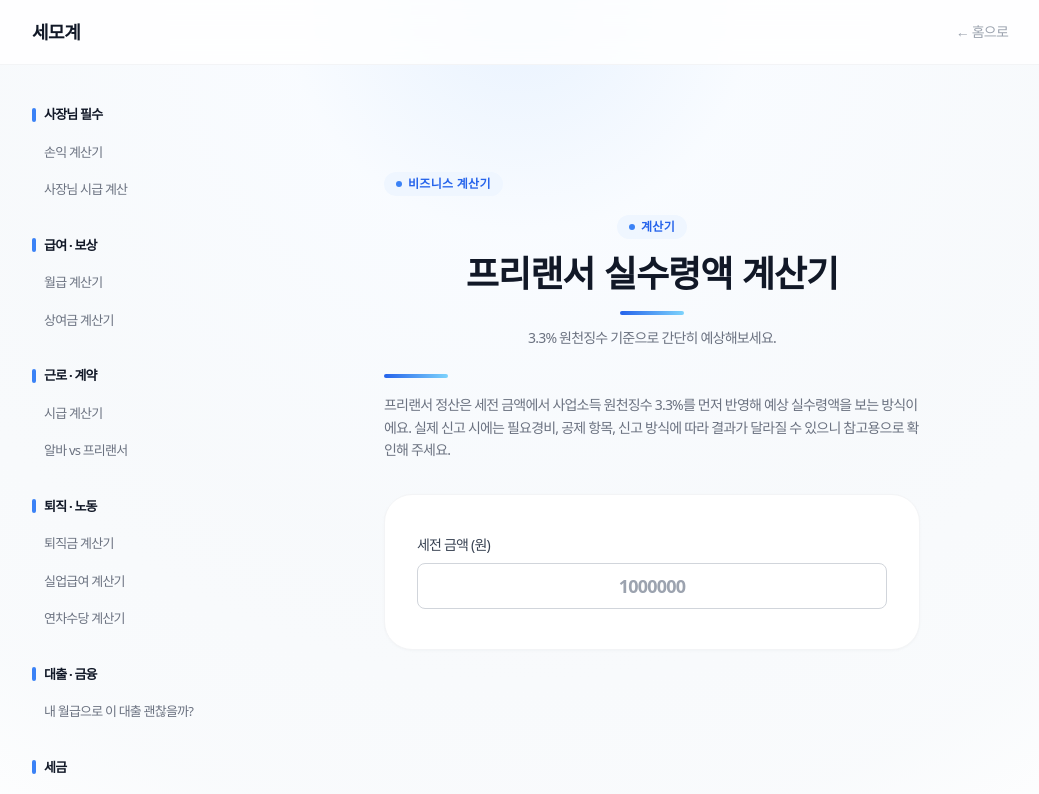
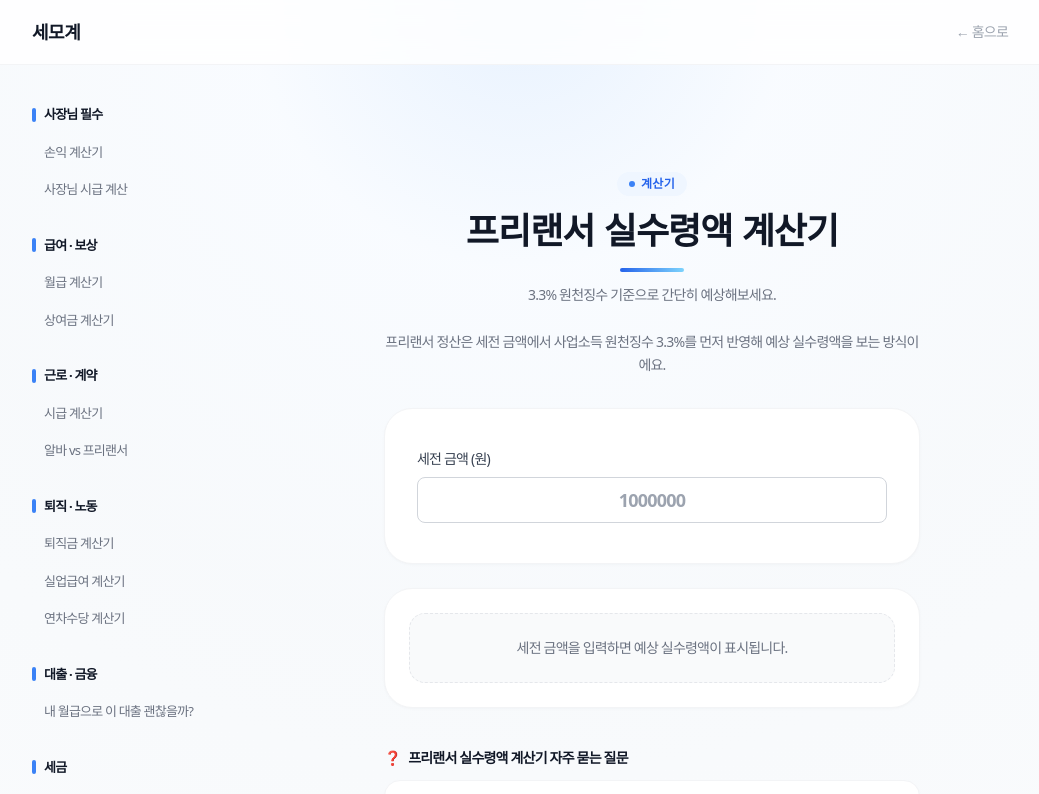
Before and after one commit to greentea2417/semogye-calculator, a Next.js app: page /business/freelance in a window 1280 px wide. Shown: the top 794 px of the page, without its empty margins (120-1159 px from the left). Built offline with nearby package versions, Linux system fonts and the light colour scheme; a web font is replaced by a local one.

Commit message:
style: unify business freelance with shared layout

```diff
--- a/app/business/freelance/page.tsx
+++ b/app/business/freelance/page.tsx
@@ -1,8 +1,8 @@
 "use client";
 
 import { useMemo, useState } from "react";
-import PageTitle from "../../components/PageTitle";
 import InputBlock from "../../components/InputBlock";
+import CalculatorLayout from "../../components/CalculatorLayout";
 
 export default function BusinessFreelancePage() {
   const [amount, setAmount] = useState("");
@@ -17,49 +17,38 @@ export default function BusinessFreelancePage() {
   }, [value, valid]);
 
   return (
-    <main className="mx-auto max-w-xl px-5 py-12 sm:py-16">
-      <section className="mb-8">
-        <div className="mb-4 inline-flex items-center gap-1.5 rounded-full bg-blue-50 px-3 py-1 text-xs font-semibold tracking-wide text-blue-600">
-          <span className="h-1.5 w-1.5 rounded-full bg-blue-500" />
-          비즈니스 계산기
-        </div>
-        <PageTitle
-          title="프리랜서 실수령액 계산기"
-          subtitle="3.3% 원천징수 기준으로 간단히 예상해보세요."
-        />
-        <div className="h-1 w-16 rounded-full bg-gradient-to-r from-blue-600 to-sky-300" />
-        <p className="mt-4 text-sm leading-relaxed text-gray-500">
-          프리랜서 정산은 세전 금액에서 사업소득 원천징수 3.3%를 먼저 반영해 예상 실수령액을 보는 방식이에요.
-          실제 신고 시에는 필요경비, 공제 항목, 신고 방식에 따라 결과가 달라질 수 있으니 참고용으로 확인해 주세요.
-        </p>
-      </section>
-
-      <section className="rounded-[28px] border border-gray-100 bg-white p-6 shadow-sm shadow-gray-200/30 sm:p-8">
-        <InputBlock
-          label="세전 금액 (원)"
-          type="number"
-          placeholder="1000000"
-          value={amount}
-          onChange={(e) => setAmount(e.target.value)}
-          className="text-center text-lg font-bold text-gray-900"
-        />
-
-        {result ? (
-          <div className="mt-8 border-t border-gray-100 pt-8">
+    <CalculatorLayout
+      tone="business"
+      title="프리랜서 실수령액 계산기"
+      subtitle="3.3% 원천징수 기준으로 간단히 예상해보세요."
+      intro="프리랜서 정산은 세전 금액에서 사업소득 원천징수 3.3%를 먼저 반영해 예상 실수령액을 보는 방식이에요."
+      faqTitle="프리랜서 실수령액 계산기 자주 묻는 질문"
+      faqItems={[
+        { q: "Q. 3.3%는 무엇인가요?", a: "A. 사업소득 원천징수 세율로, 소득세와 지방소득세를 합친 값입니다." },
+        { q: "Q. 실제 신고 결과와 같은가요?", a: "A. 아니요. 필요경비와 신고 방식에 따라 달라질 수 있습니다." },
+        { q: "Q. 부가세도 반영되나요?", a: "A. 이 계산은 원천징수 기준이며 부가세는 별도입니다." },
+      ]}
+      result={
+        result ? (
+          <>
+            <h2 className="mb-4 text-lg font-bold text-gray-900">계산 결과</h2>
             <div className="grid grid-cols-1 gap-3 sm:grid-cols-2">
-              <div className="rounded-2xl bg-blue-50 p-4 text-center">
-                <p className="text-xs font-semibold text-blue-700">예상 세금</p>
-                <p className="mt-1 text-2xl font-extrabold text-blue-700">{result.tax.toLocaleString()}원</p>
+              <div className="rounded-2xl bg-white p-4 border border-gray-100 text-center">
+                <p className="text-xs font-semibold text-gray-500">예상 세금</p>
+                <p className="mt-1 text-2xl font-extrabold text-gray-900 tabular-nums">{result.tax.toLocaleString()}원</p>
               </div>
-              <div className="rounded-2xl bg-sky-50 p-4 text-center">
-                <p className="text-xs font-semibold text-sky-700">예상 실수령액</p>
-                <p className="mt-1 text-2xl font-extrabold text-sky-700">{result.net.toLocaleString()}원</p>
+              <div className="rounded-2xl bg-white p-4 border border-gray-100 text-center">
+                <p className="text-xs font-semibold text-gray-500">예상 실수령액</p>
+                <p className="mt-1 text-2xl font-extrabold text-gray-900 tabular-nums">{result.net.toLocaleString()}원</p>
               </div>
             </div>
-            <p className="mt-4 text-center text-xs text-gray-400">간이 계산이며 실제 신고/공제 조건에 따라 달라질 수 있어요.</p>
-          </div>
-        ) : null}
-      </section>
-    </main>
+          </>
+        ) : (
+          <div className="rounded-2xl border border-dashed border-gray-200 bg-gray-50 p-6 text-center text-sm text-gray-500">세전 금액을 입력하면 예상 실수령액이 표시됩니다.</div>
+        )
+      }
+    >
+      <InputBlock label="세전 금액 (원)" type="number" placeholder="1000000" value={amount} onChange={(e) => setAmount(e.target.value)} className="text-center text-lg font-bold text-gray-900" />
+    </CalculatorLayout>
   );
 }
```
